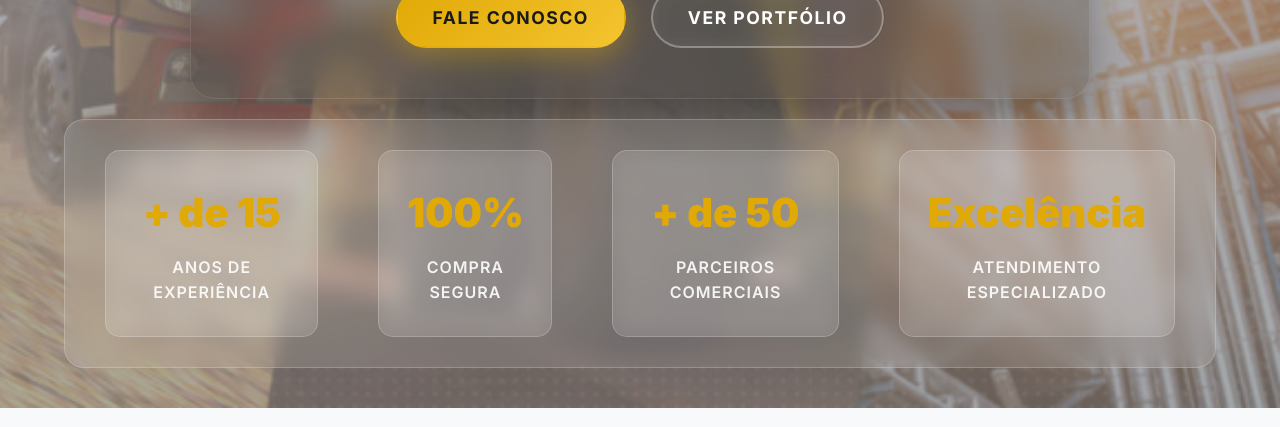
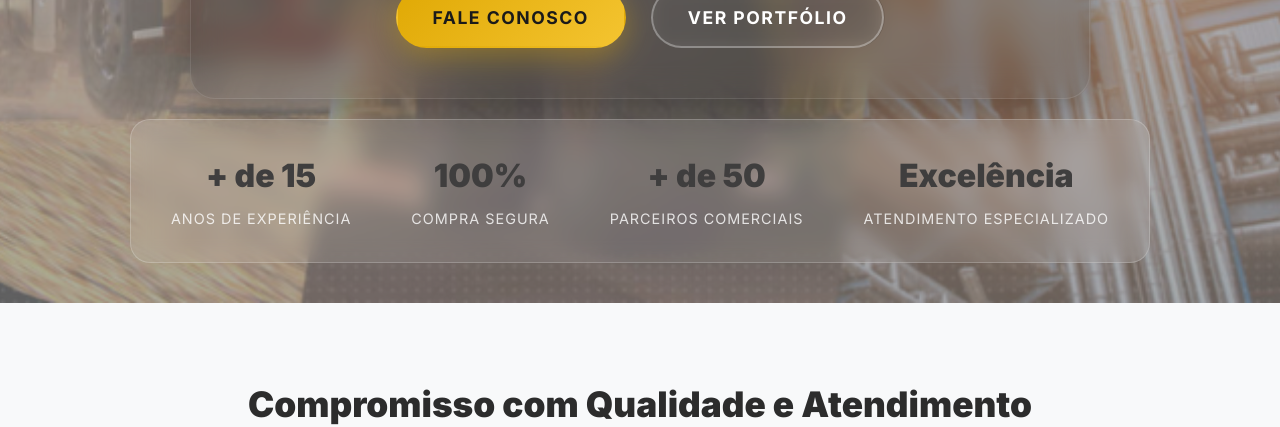
Before and after one commit to pfrsousa2010/thdistribuicao, a React (Vite) app: page / in a window 1280 px wide. Shown: the part 820-1247 px from the top of the page. Built offline with nearby package versions, Linux system fonts and the light colour scheme; no server answers.

Commit message:
Refactor Hero component styles by renaming CSS classes for consistency and clarity, updating color values, and ensuring proper class usage in the JSX structure.

```diff
--- a/src/components/Hero.css
+++ b/src/components/Hero.css
@@ -160,20 +160,20 @@
   margin-top: auto;
 }
 
-.stat-item {
+.hero-stat-item {
   text-align: center;
   color: #ffffff;
 }
 
-.stat-number {
+.hero-stat-number {
   display: block;
   font-size: 2rem;
   font-weight: 900;
-  color: #E0A905;
+  color: #3f3e3e;
   margin-bottom: 5px;
 }
 
-.stat-label {
+.hero-stat-label {
   font-size: 0.9rem;
   opacity: 0.8;
   text-transform: uppercase;
@@ -219,7 +219,7 @@
     padding: 20px;
   }
 
-  .stat-item {
+  .hero-stat-item {
     padding: 10px 0;
   }
 }
--- a/src/components/Hero.tsx
+++ b/src/components/Hero.tsx
@@ -41,21 +41,21 @@ const Hero: React.FC = () => {
       </div>
 
       <div className="hero-stats">
-        <div className="stat-item">
-          <span className="stat-number">+ de 15</span>
-          <span className="stat-label">Anos de experiência</span>
+        <div className="hero-stat-item">
+          <span className="hero-stat-number">+ de 15</span>
+          <span className="hero-stat-label">Anos de experiência</span>
         </div>
-        <div className="stat-item">
-          <span className="stat-number">100%</span>
-          <span className="stat-label">Compra segura</span>
+        <div className="hero-stat-item">
+          <span className="hero-stat-number">100%</span>
+          <span className="hero-stat-label">Compra segura</span>
         </div>
-        <div className="stat-item">
-          <span className="stat-number">+ de 50</span>
-          <span className="stat-label">Parceiros comerciais</span>
+        <div className="hero-stat-item">
+          <span className="hero-stat-number">+ de 50</span>
+          <span className="hero-stat-label">Parceiros comerciais</span>
         </div>
-        <div className="stat-item">
-          <span className="stat-number">Excelência</span>
-          <span className="stat-label">Atendimento especializado</span>
+        <div className="hero-stat-item">
+          <span className="hero-stat-number">Excelência</span>
+          <span className="hero-stat-label">Atendimento especializado</span>
         </div>
       </div>
     </section>
```
